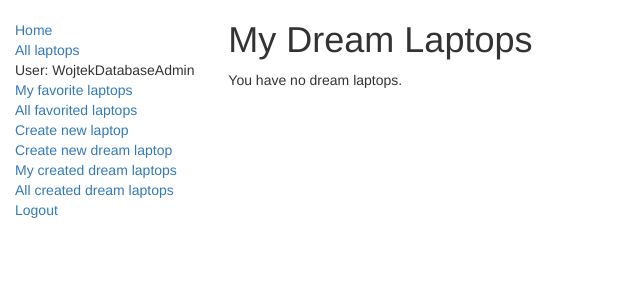
After one commit to WojtekMin/LaptopDatabaseProject, a Django app: page /fav/dreamlaptops/ in a window 1280 px wide. The commit adds this page. Shown: the top 300 px of the page, without its empty margins (0-640 px from the left). Run offline with Django 3.2, Linux system fonts and the light colour scheme; a user stored in the database is signed in; data comes from the database, SQL or seed files in the repository; both versions use the stored data as it was after the commit; some libraries are stand-ins or nearby versions.

Commit message:
Addition of my created dream laptops and all dream created laptops lists

```diff
--- a/Webpage/urls.py
+++ b/Webpage/urls.py
@@ -19,4 +19,6 @@ urlpatterns = [
     path('laptop/create/', views.LaptopCreate.as_view(), name='laptop_create'),
     path('dreamlaptop/<int:pk>', views.DreamLaptopDetailView.as_view(), name='dreamlaptop-detail'),
     path('dreamlaptop/create/', views.DreamLaptopCreate.as_view(), name='dreamlaptop_create'),
+    path('dreamlaptops/', views.UserDreamLaptopListView.as_view(), name='user-dreamlaptops'),
+    path('alldreamlaptops/', views.AllUsersDreamLaptopListView.as_view(), name='all-dreamlaptops'),
 ]
--- a/Webpage/views.py
+++ b/Webpage/views.py
@@ -158,7 +158,6 @@ class AllFavoritedLaptopsByUsersListView(LoginRequiredMixin, PermissionRequiredM
     paginate_by = 10
 
     def get_queryset(self):
-        #return Laptop.objects.filter(person=self.request.user).filter(status__exact='l')
         return Laptop.objects.filter(favorites__in=Favorite.objects.all())
 
 
@@ -177,3 +176,23 @@ class DreamLaptopCreate(CreateView, PermissionRequiredMixin):
         user = self.request.user
         form.instance.user = user
         return super(DreamLaptopCreate, self).form_valid(form)
+
+
+class UserDreamLaptopListView(LoginRequiredMixin, PermissionRequiredMixin, generic.ListView):
+    permission_required = 'Webpage.can_create_dream_laptop'
+    model = DreamLaptop
+    template_name = 'Webpage/dreamlaptop_user_list.html'
+    paginate_by = 10
+
+    def get_queryset(self):
+        return DreamLaptop.objects.filter(user=self.request.user)
+
+
+class AllUsersDreamLaptopListView(LoginRequiredMixin, PermissionRequiredMixin, generic.ListView):
+    permission_required = 'Webpage.can_see_all_dream_laptops'
+    model = DreamLaptop
+    template_name = 'Webpage/alldreamlaptops_users_list.html'
+    paginate_by = 10
+
+    def get_queryset(self):
+        return DreamLaptop.objects.all()
--- /dev/null
+++ b/templates/Webpage/dreamlaptop_user_list.html
@@ -0,0 +1,19 @@
+{% extends "base_generic.html" %}
+
+{% block content %}
+    <h1>My Dream Laptops</h1>
+
+    {% if dreamlaptop_list %}
+    <ul>
+
+      {% for dreamlaptop in dreamlaptop_list %}
+      <li>
+        <a href="{{ dreamlaptop.get_absolute_url }}">{{ dreamlaptop.name }}</a>
+      </li>
+      {% endfor %}
+
+    </ul>
+    {% else %}
+      <p>You have no dream laptops.</p>
+    {% endif %}
+{% endblock %}
--- a/templates/base_generic.html
+++ b/templates/base_generic.html
@@ -33,6 +33,8 @@
               <li><a href="{% url 'all-favorite' %}">All favorited laptops</a></li>
               <li><a href="{% url 'laptop_create' %}">Create new laptop</a></li>
               <li><a href="{% url 'dreamlaptop_create' %}">Create new dream laptop</a></li>
+              <li><a href="{% url 'user-dreamlaptops' %}">My created dream laptops</a></li>
+              <li><a href="{% url 'all-dreamlaptops' %}">All created dream laptops</a></li>
               <li><a href="{% url 'logout'%}?next={{request.path}}">Logout</a></li>
           {% else %}
               <li><a href="{% url 'login'%}?next={{request.path}}">Login</a></li>
```
Also changed, not shown: templates/Webpage/alldreamlaptops_users_list.html (added, +19 -0 lines), db.sqlite3.
